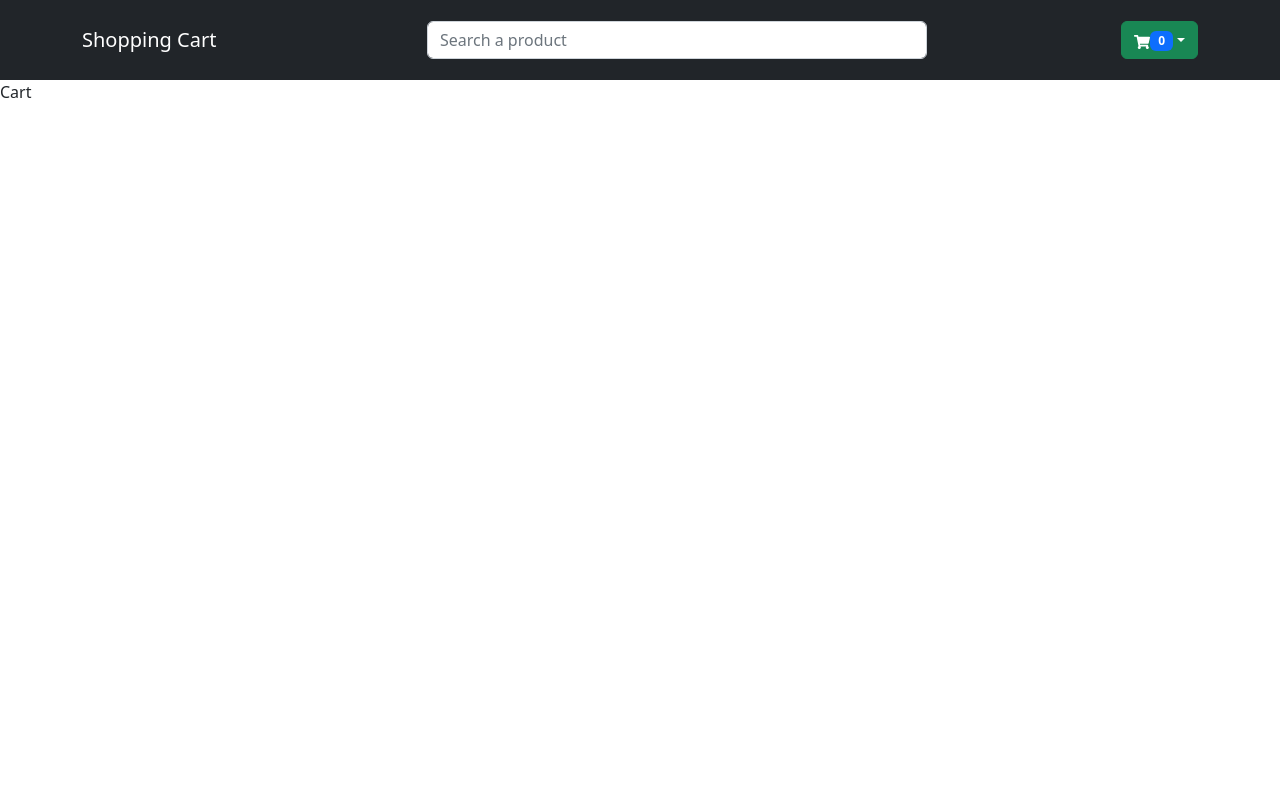
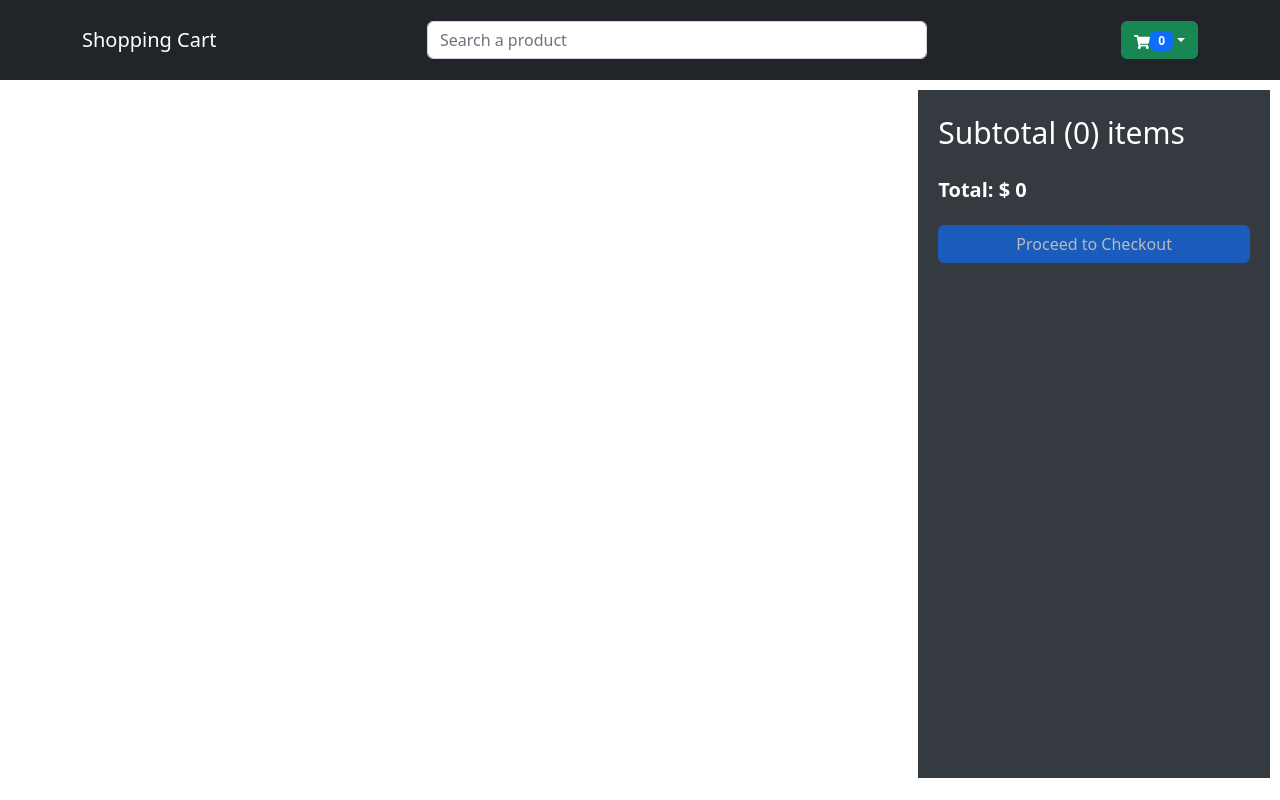
Before and after one commit to stickoking/shopping_cart, a React (Create React App) app: page /cart in a window 1280 px wide. Built offline with nearby package versions, Linux system fonts and the light colour scheme.

Commit message:
Add Cart Page Skeleton

```diff
--- a/src/components/Cart.tsx
+++ b/src/components/Cart.tsx
@@ -1,8 +1,69 @@
-import React from 'react'
+import React, { useEffect, useState } from 'react'
+import { Button, Col, Form, Image, ListGroup, Row } from 'react-bootstrap'
+import { AiFillDelete } from 'react-icons/ai'
+import { CartState } from '../context/Context'
+import { ReducerActionType } from '../models/models'
+import Rating from './Rating'
 
 const Cart: React.FC = (): JSX.Element => {
+  const { state: { cart }, dispatch } = CartState()
+  const [total, setTotal] = useState<number>(0)
+  useEffect(() => {
+    setTotal(cart.reduce((acc, curr) => acc + Number(curr.price), 0))
+  }, [cart])
   return (
-        <div>Cart</div>
+        <div className='home'>
+          <div className='productContainer'>
+            <ListGroup>
+              {
+                cart.map((prod) => (
+                   <ListGroup.Item key={prod.id}>
+                    <Row>
+                      <Col md={2}>
+                        <Image src={prod.image} alt={prod.name} fluid rounded/>
+                      </Col>
+                      <Col md={2}>{prod.name}</Col>
+                      <Col md={2}>$ {prod.price}</Col>
+                      <Col md={2}>
+                        <Rating rating={prod.ratings}/>
+                      </Col>
+                      <Col md={2}>
+                        <Form.Control as='select' value={prod.qty}>
+                          {[...Array(prod.inStock).keys()].map((x) => (
+                            <option key={x + 1}>{x + 1}</option>
+                          ))}
+                        </Form.Control>
+                      </Col>
+                      <Col md={2}>
+                        <Button
+                          type='button'
+                          variant='light'
+                          onClick={() => {
+                            if (dispatch !== undefined) {
+                              dispatch({ type: ReducerActionType.REMOVE_FROM_CART, payload: prod })
+                            }
+                          }}
+                        >
+                          <AiFillDelete fontSize='20px'/>
+                        </Button>
+                      </Col>
+                    </Row>
+                   </ListGroup.Item>
+
+                ))
+              }
+            </ListGroup>
+          </div>
+          <div className='filters summary'>
+            <span className='title'>
+              Subtotal ({cart.length}) items
+            </span>
+            <span style={{ fontWeight: 700, fontSize: 20 }}>Total: $ {total}</span>
+            <Button type="button" disabled={cart.length === 0}>
+              Proceed to Checkout
+            </Button>
+          </div>
+        </div>
   )
 }
 
--- a/src/components/styles.css
+++ b/src/components/styles.css
@@ -55,3 +55,7 @@
   padding: 0 20px;
   flex-direction: column;
 }
+
+.summary {
+  width: 30%;
+}
```
